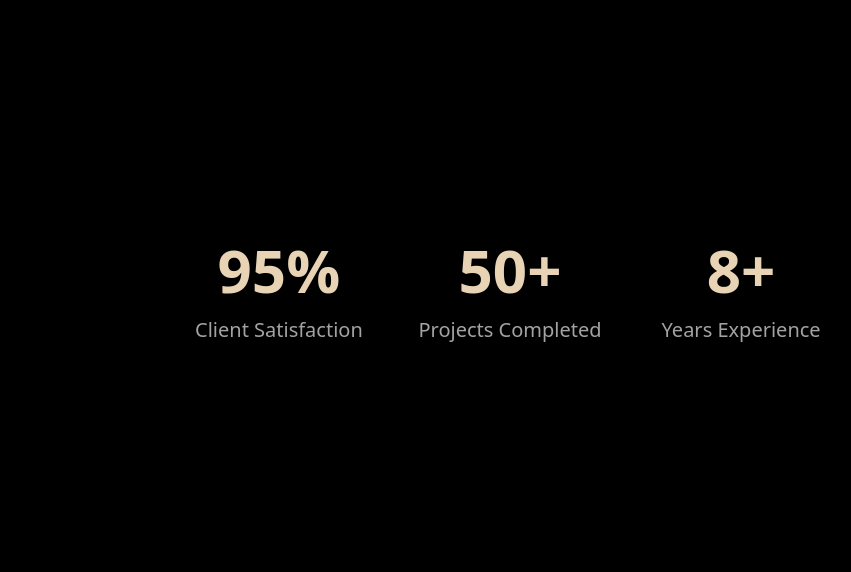
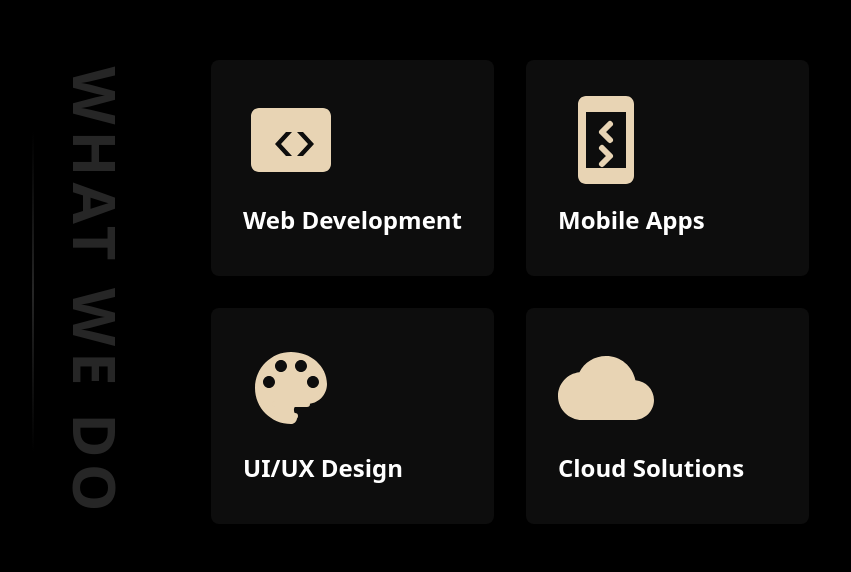
Before and after one commit to Berit-Co/OurSite, a React (Vite) app: page / in a window 1280 px wide. Shown: the part 1708-2280 px from the top of the page, without its empty margins (130-981 px from the left). Built offline with nearby package versions, Linux system fonts and the light colour scheme; a web font is replaced by a local one.

Commit message:
fix: move stats in landingpage

```diff
--- a/src/pages/LandingPage.jsx
+++ b/src/pages/LandingPage.jsx
@@ -166,10 +166,6 @@ function LandingPage() {
         <section id="projects">
           <Projects projects={sections[3].projects} />
         </section>
-        <section id="stats">
-          <Stats stats={statsData} />
-        </section>
-
         <section id="services">
           <Services services={sections[2].services} />
         </section>
@@ -181,6 +177,9 @@ function LandingPage() {
         </section>
         <section id="about">
           <About about={sections[1].about} />
+        </section>
+        <section id="stats">
+          <Stats stats={statsData} />
         </section>
         <section id="faq">
           <FAQ faqs={sections[5].faqs} />
```
